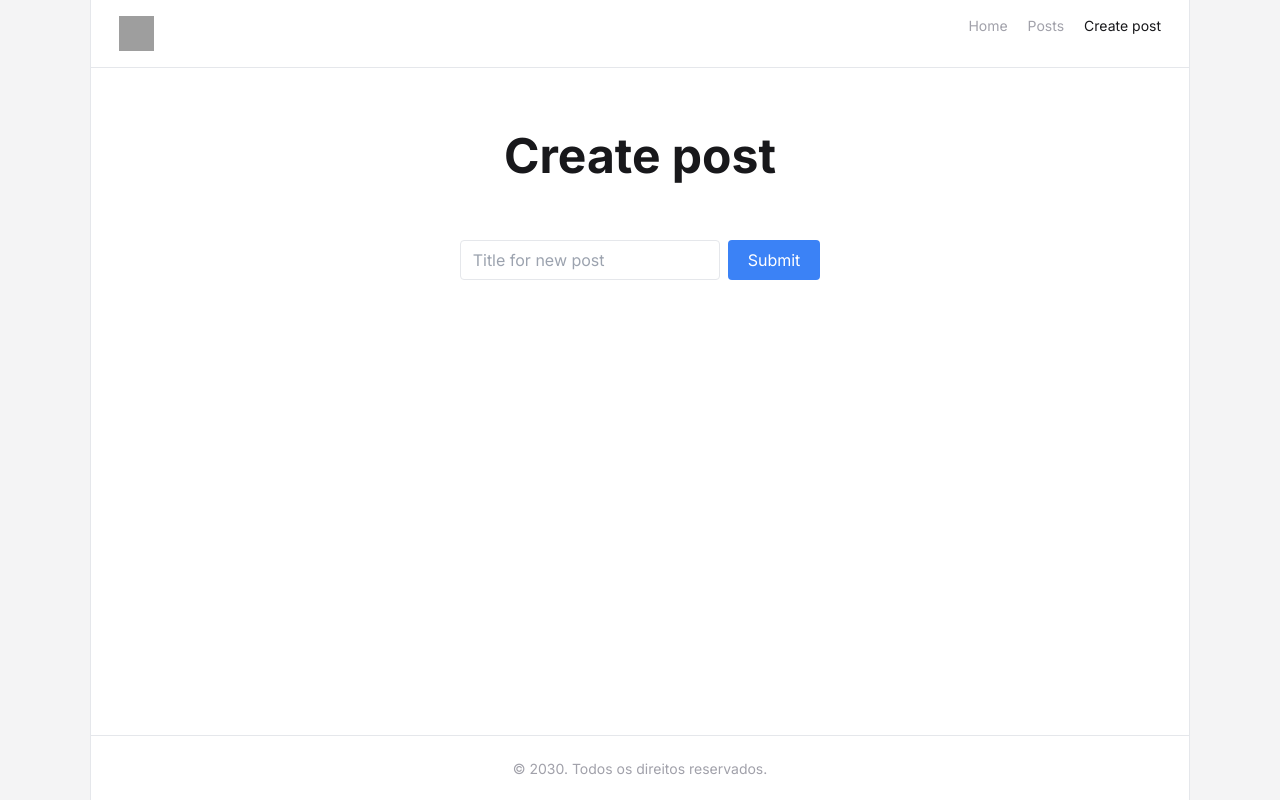
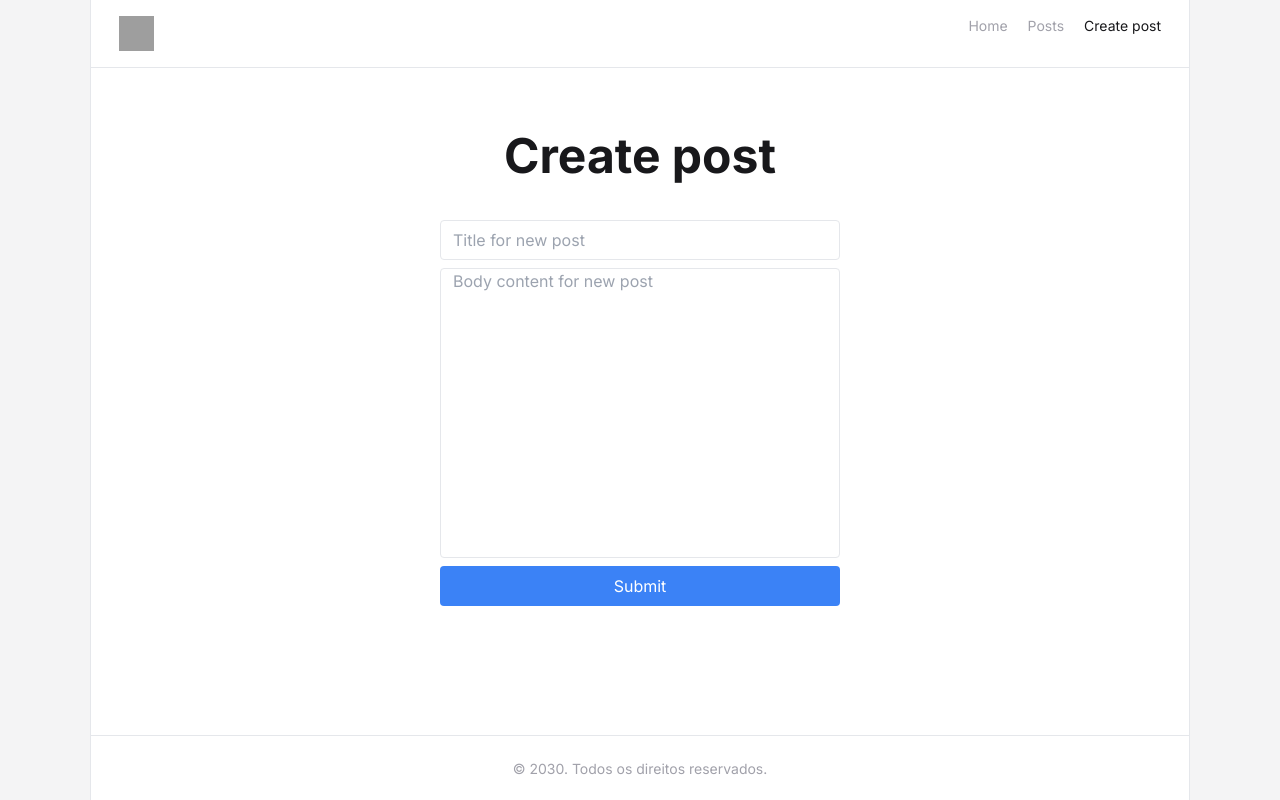
Before and after one commit to Ismaelp96/full-stack, a Next.js app: page /create-post in a window 1280 px wide. Built offline with nearby package versions, Linux system fonts and the light colour scheme; grey boxes are pictures that could not be loaded.

Commit message:
middleware

```diff
--- a/package.json
+++ b/package.json
@@ -9,7 +9,7 @@
     "lint": "next lint"
   },
   "dependencies": {
-    "@kinde-oss/kinde-auth-nextjs": "^2.2.10",
+    "@kinde-oss/kinde-auth-nextjs": "^2.2.11",
     "next": "14.2.3",
     "react": "^18",
     "react-dom": "^18"
--- a/src/actions/actions.ts
+++ b/src/actions/actions.ts
@@ -1,5 +1,11 @@
 'use server';
 export async function createPost(formData: FormData) {
-  const title = formData.get('title') as string;
-  console.log(title);
+	const title = formData.get('title') as string;
+	const body = formData.get('body') as string;
+	console.log(title, body);
+	// await prisma.post.create({
+	//   data: {
+	//     title,
+	//   }
+	// })
 }
--- a/src/app/api/auth/[kindeAuth]/route.js
+++ b/src/app/api/auth/[kindeAuth]/route.js
@@ -1,3 +1,2 @@
-import { handleAuth } from '@kinde-oss/kinde-auth-nextjs';
-
+import { handleAuth } from '@kinde-oss/kinde-auth-nextjs/server';
 export const GET = handleAuth();
--- a/src/app/create-post/page.tsx
+++ b/src/app/create-post/page.tsx
@@ -1,28 +1,10 @@
-import { createPost } from '@/actions/actions';
+import Form from '@/components/form';
 
 export default async function CreatePost() {
-  return (
-    <main className='text-center pt-16 w-full flex flex-col justify-center items-center'>
-      <h1 className='text-4xl md:text-5xl font-bold mb-5'>Create post</h1>
-
-      <form
-        action={createPost}
-        className='flex items-center h-10 space-x-2 mt-10'
-      >
-        <input
-          type='text'
-          placeholder='Title for new post'
-          name='title'
-          className='border rounded px-3 h-full'
-          required
-        />
-        <button
-          type='submit'
-          className='px-5 e bg-blue-500 text-white rounded h-full hover:bg-blue-600 transition-colors duration-200'
-        >
-          Submit
-        </button>
-      </form>
-    </main>
-  );
+	return (
+		<main className='text-center pt-16'>
+			<h1 className='text-4xl md:text-5xl font-bold mb-5'>Create post</h1>
+			<Form />
+		</main>
+	);
 }
--- a/src/app/page.tsx
+++ b/src/app/page.tsx
@@ -1,5 +1,3 @@
-import Image from 'next/image';
-
 export default function Home() {
 	return (
 		<main className='text-center pt-32 px-5'>
--- /dev/null
+++ b/src/components/form.tsx
@@ -0,0 +1,29 @@
+import { createPost } from '@/actions/actions';
+
+export default function Form() {
+	return (
+		<form
+			action={createPost}
+			className='flex flex-col max-w-[400px] mx-auto gap-2 my-10'>
+			<input
+				type='text'
+				placeholder='Title for new post'
+				name='title'
+				className='border rounded px-3 py-2 h-10'
+				required
+			/>
+			<textarea
+				name='body'
+				placeholder='Body content for new post'
+				className='border rounded px-3 resize-none'
+				rows={12}
+				required
+			/>
+			<button
+				type='submit'
+				className='px-5 e bg-blue-500 text-white rounded h-10 hover:bg-blue-600 transition-colors duration-200'>
+				Submit
+			</button>
+		</form>
+	);
+}
```
Also changed, not shown: src/middleware.ts (added, +10 -0 lines), 1 other file (tests, documents, lock files or other folders). Lines whose indentation alone changed are shown as unchanged.
